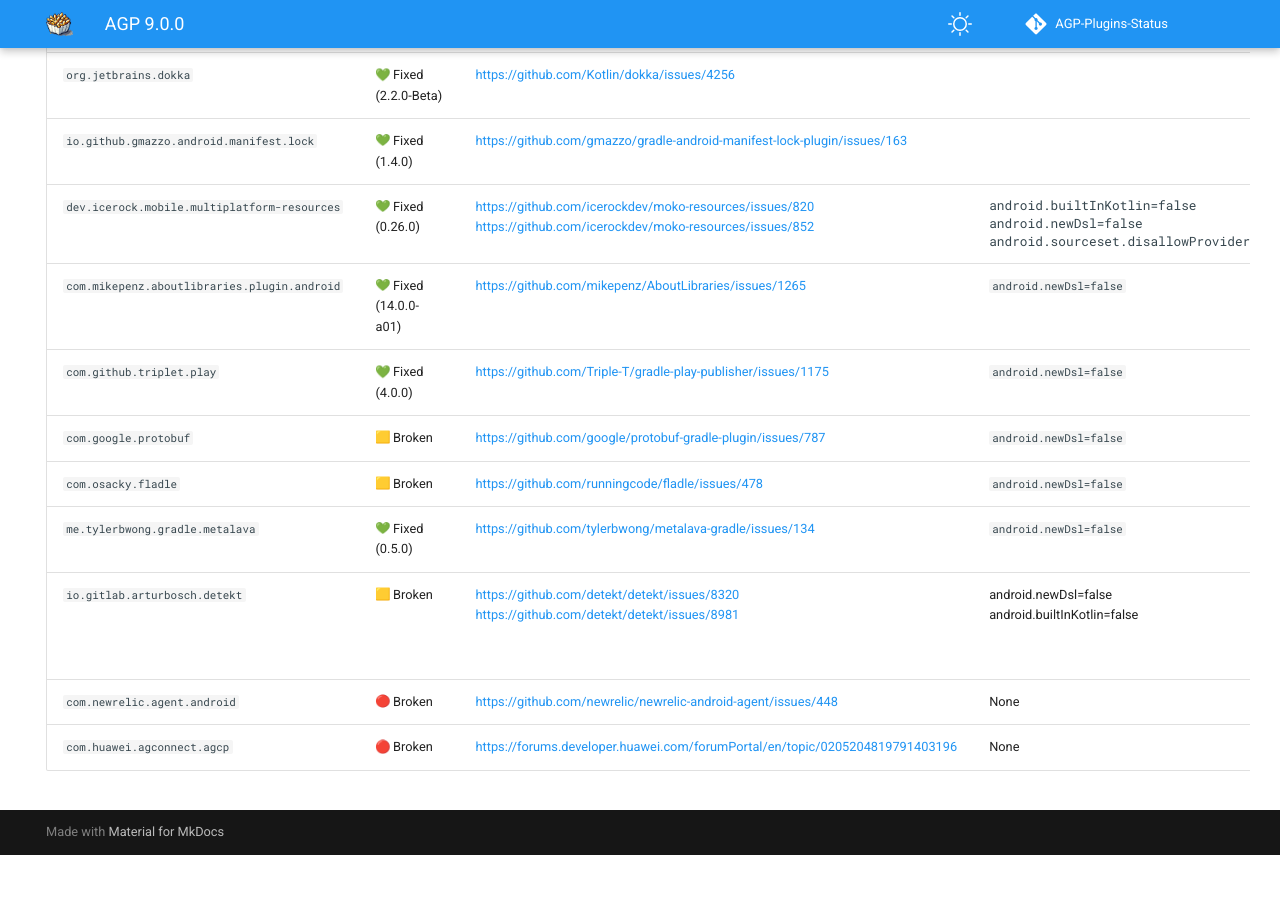
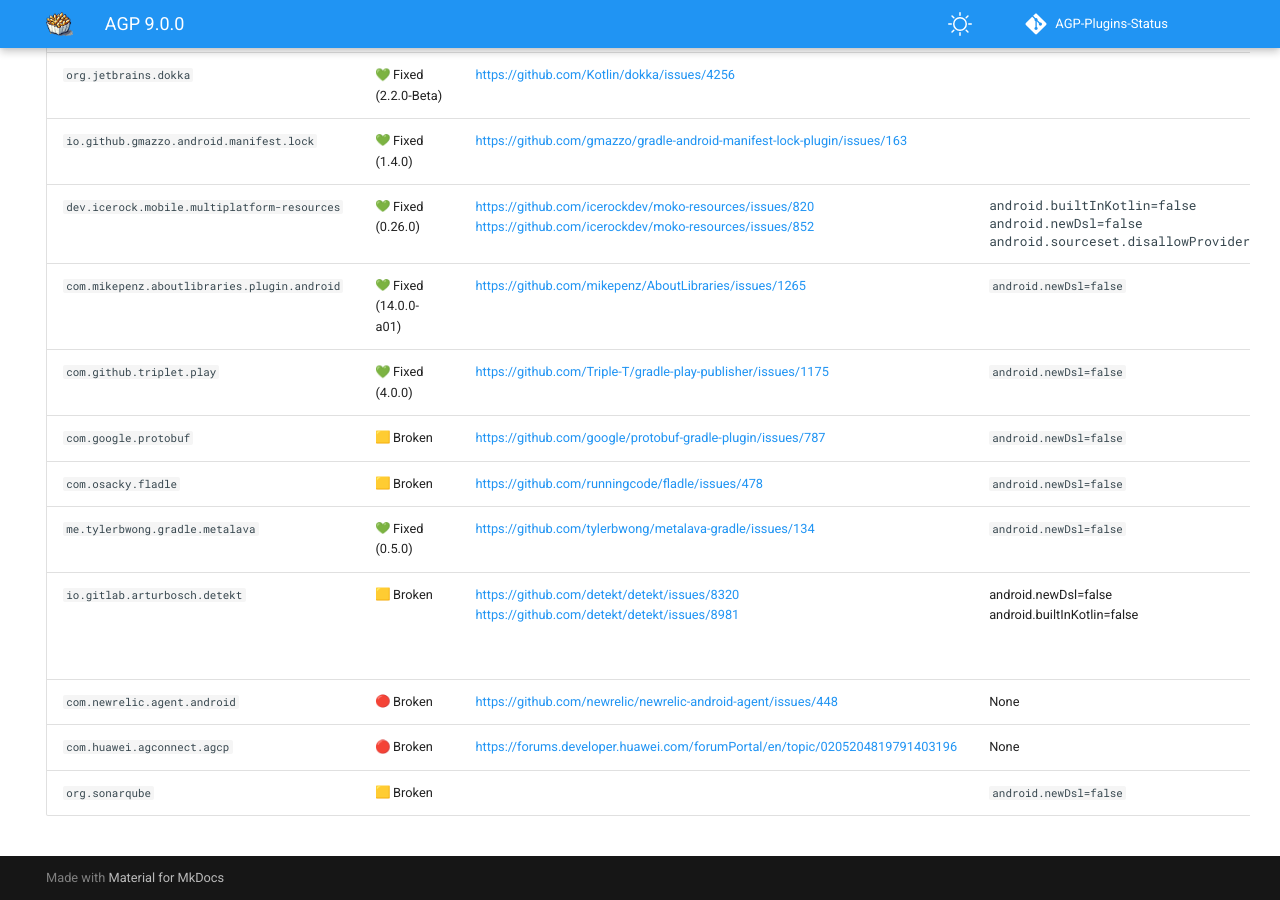
Before and after one commit to pablobaxter/AGP-Plugins-Status, an MkDocs documentation site: the page built from docs/agp-9.0.0.md, in a window 1280 px wide and 900 px high, scrolled down 2181 px. Built offline with MkDocs 1.6.1 and Material for MkDocs 9.7.7, drawn with Linux system fonts in a browser that asks for light colours; emoji names are drawn with the system emoji font; comment, search, counter and statistics services are not loaded; before the commit the page ends 3036 px from its top, so only the background shows below that.

Commit message:
Add org.sonarqube for Android Gradle Plugin 9

```diff
--- a/docs/agp-9.0.0.md
+++ b/docs/agp-9.0.0.md
@@ -65,3 +65,4 @@
 | `io.gitlab.arturbosch.detekt` | :yellow_square: Broken | https://github.com/detekt/detekt/issues/8320<br>https://github.com/detekt/detekt/issues/8981 | android.newDsl=false<br>android.builtInKotlin=false | The fix will only apply to detekt 2.0.0<br>Also to suppress warnings you can in addition add:<br>android.suppressUnsupportedOptionWarnings=android.suppressUnsupportedOptionWarnings,android.newDsl,android.builtInKotlin<br>kotlin.suppressGradlePluginWarnings=DeprecatedKotlinAndroidPlugin |
 | `com.newrelic.agent.android` | :red_circle: Broken | https://github.com/newrelic/newrelic-android-agent/issues/448 | None | |
 | `com.huawei.agconnect.agcp` | :red_circle: Broken | https://forums.developer.huawei.com/forumPortal/en/topic/0205204819791403196 | None | |
+| `org.sonarqube` | :yellow_square: Broken | | `android.newDsl=false` | Addressed by https://community.sonarsource.com/t/working-towards-the-support-of-android-gradle-plugin-9/177015 |
```
